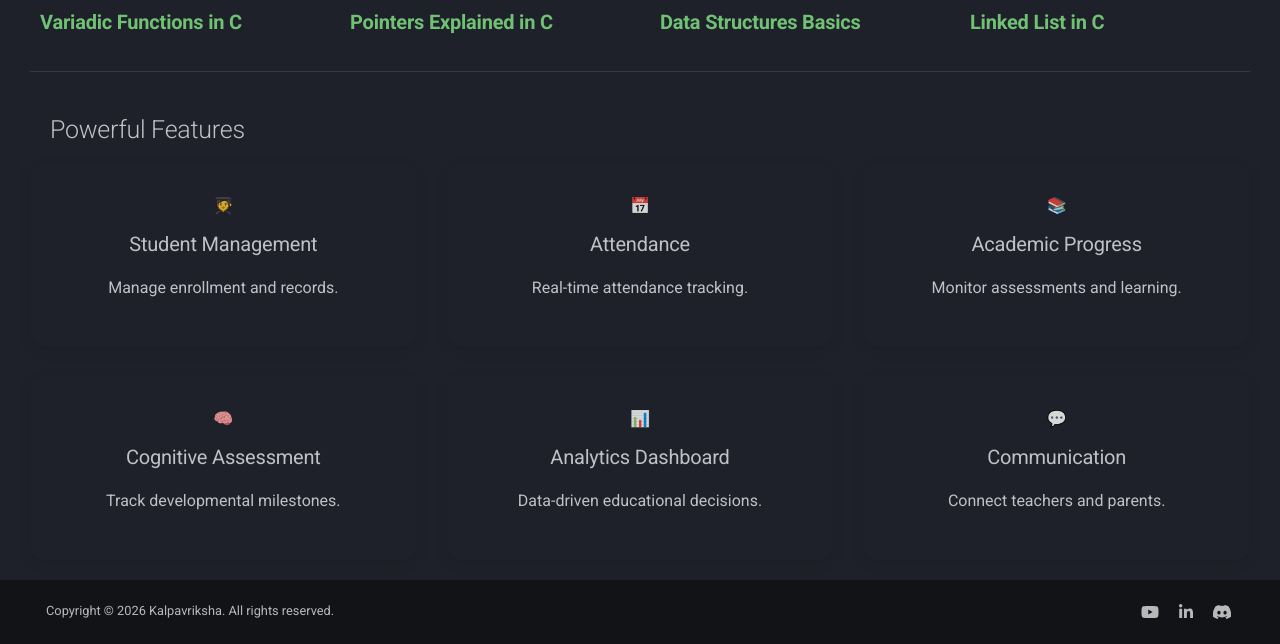
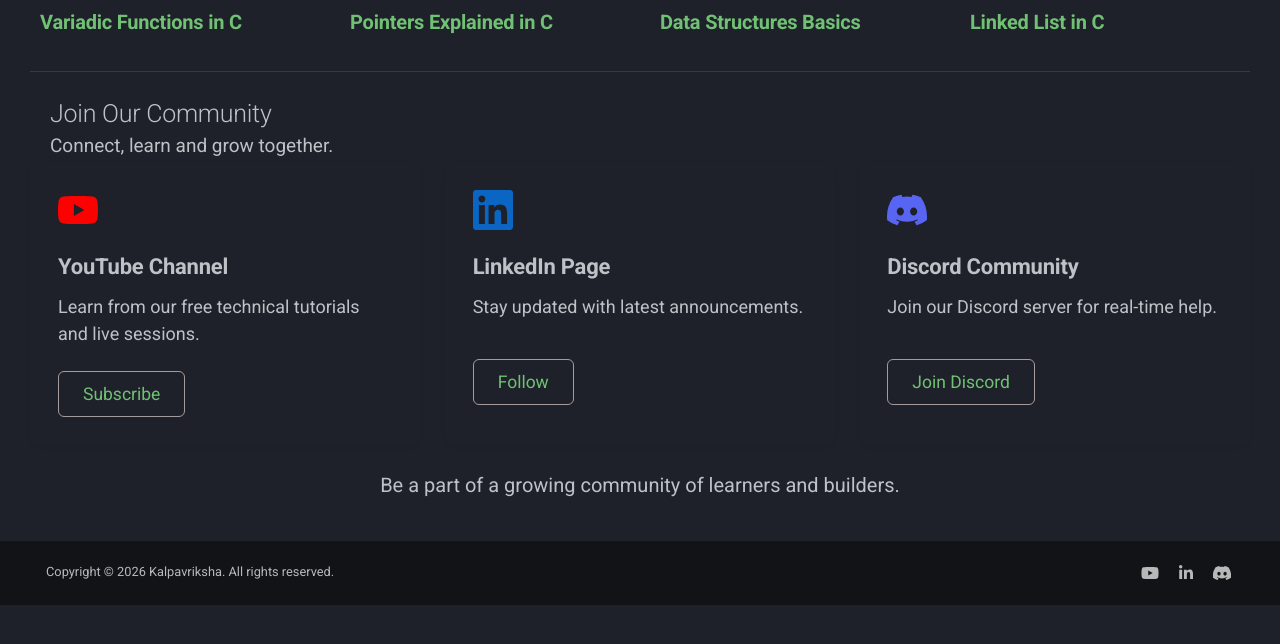
Before and after one commit to kalpavriksha-edu/portal, an MkDocs documentation site: the page built from docs/index.md, in a window 1280 px wide and 900 px high, scrolled down 961 px, cut to the strip 256-900 px from the top of the window. Built offline with MkDocs 1.6.1 and Material for MkDocs 9.7.7, drawn with Linux system fonts in a browser that asks for light colours; after the commit the page ends 1822 px from its top, so only the background shows below that.

Commit message:
Add community section with social media links and styling for enhanced engagement

```diff
--- /dev/null
+++ b/docs/assets/stylesheets/community.css
@@ -0,0 +1,143 @@
+/* Container & Base Styles */
+/* .community-section {
+    font-family: -apple-system, BlinkMacSystemFont, "Segoe UI", Roboto, sans-serif;
+    max-width: 1200px;
+    margin: 0 auto;
+    padding: 40px 20px;
+    background-color: #fcfdfd;
+} */
+
+/* Header Text */
+/* .community-header {
+    margin-bottom: 32px;
+} */
+
+.community-header h2 {
+
+    /* color: #111111; */
+    margin: 0;
+}
+
+.community-header p {
+    font-size: 0.95rem;
+    margin: 0;
+    padding-left: 1rem;
+}
+
+/* Balanced 3-Column Grid Layout */
+.community-grid {
+    display: grid;
+    grid-template-columns: repeat(3, 1fr);
+    gap: 24px;
+    margin-bottom: 1rem;
+}
+
+/* Card Container */
+.community-card {
+    border-radius: 12px;
+    padding: 28px;
+    box-shadow: 0 2px 8px rgba(0, 0, 0, 0.02);
+    display: flex;
+    flex-direction: column;
+    align-items: flex-start;
+    transition: transform 0.2s ease, box-shadow 0.2s ease;
+}
+
+.community-card:hover {
+    transform: translateY(-8px);
+    box-shadow: 0 4px 12px rgba(0, 0, 0, 0.05);
+}
+
+/* Vector SVG Icon Wrapper */
+.icon-wrapper {
+    width: 40px;
+    height: 40px;
+    margin-bottom: 20px;
+    display: flex;
+    align-items: center;
+    justify-content: center;
+}
+
+.icon-wrapper svg {
+    width: 100%;
+    height: 100%;
+}
+
+/* Authentic Brand Theme Coloring */
+.youtube-color {
+    fill: #FF0000;
+}
+
+.linkedin-color {
+    fill: #0A66C2;
+}
+
+.discord-color {
+    fill: #5865F2;
+}
+
+/* Typography */
+.community-card h3 {
+    font-size: 1.1rem;
+    font-weight: 600;
+    /* color: #111111; */
+    margin: 0 0 10px 0;
+}
+
+.community-card p {
+    font-size: 0.9rem;
+    /* color: #555555; */
+    line-height: 1.5;
+    margin: 0 0 24px 0;
+    min-height: 42px;
+    /* Keeps buttons cleanly unified uniform row */
+}
+
+/* Action Buttons styled like image_e84ba1.png */
+.community-btn {
+    display: inline-block;
+    padding: 8px 24px;
+    border: 1px solid #a49c9c;
+    border-radius: 6px;
+    /* background-color: #ffffff; */
+    color: #333333;
+    font-size: 0.875rem;
+    font-weight: 500;
+    text-decoration: none;
+    text-align: center;
+    transition: background-color 0.2s ease, border-color 0.2s ease;
+}
+
+.community-btn:hover {
+    background-color: #e2f4d6;
+    border-color: #cccccc;
+}
+
+/* Footer Signature text */
+.community-footer {
+    text-align: center;
+    margin-top: 24px;
+}
+
+.community-footer p {
+    font-size: 1rem;
+    font-weight: 500;
+    /* color: #2b3a4a; */
+}
+
+/* Responsiveness breakpoints */
+@media (max-width: 900px) {
+    .community-grid {
+        grid-template-columns: repeat(2, 1fr);
+    }
+}
+
+@media (max-width: 600px) {
+    .community-grid {
+        grid-template-columns: 1fr;
+    }
+
+    .community-card {
+        padding: 20px;
+    }
+}
--- a/docs/index.md
+++ b/docs/index.md
@@ -5,6 +5,7 @@ hide:
 
 extra_css:
   - assets/stylesheets/tutorials.css
+  - assets/stylesheets/community.css
 ---
 
 
@@ -94,39 +95,54 @@ extra_css:
   </div>
 </section>
 
----
-## Powerful Features
+----
 
-<div class="feature-grid">
-    <div class="feature">
-        🧑‍🎓
-        <h3>Student Management</h3>
-        <p>Manage enrollment and records.</p>
+<section class="community-section">
+  <div class="community-header">
+    <h2>Join Our Community</h2>
+    <p>Connect, learn and grow together.</p>
+  </div>
+
+  <div class="community-grid">
+    <!-- YouTube Card -->
+    <div class="community-card">
+      <div class="icon-wrapper youtube-color">
+        <!-- SVG Icon for YouTube -->
+        <svg xmlns="http://www.w3.org/2000/svg" viewBox="0 0 24 24" >
+          <path d="M23.498 6.186a3.016 3.016 0 0 0-2.122-2.136C19.505 3.545 12 3.545 12 3.545s-7.505 0-9.377.505A3.017 3.017 0 0 0 .502 6.186C0 8.07 0 12 0 12s0 3.93.502 5.814a3.016 3.016 0 0 0 2.122 2.136c1.871.505 9.376.505 9.376.505s7.505 0 9.377-.505a3.015 3.015 0 0 0 2.122-2.136C24 15.93 24 12 24 12s0-3.93-.502-5.814zM9.545 15.568V8.432L15.818 12l-6.273 3.568z"/>
+        </svg>
+      </div>
+      <h3>YouTube Channel</h3>
+      <p>Learn from our free technical tutorials and live sessions.</p>
+      <a href="https://www.youtube.com/@kalpavriksha_education" target="_blank" rel="noopener" class="community-btn">Subscribe</a>
     </div>
-    <div class="feature">
-        📅
-        <h3>Attendance</h3>
-        <p>Real-time attendance tracking.</p>
+    <!-- LinkedIn Card -->
+    <div class="community-card">
+      <div class="icon-wrapper linkedin-color">
+        <!-- SVG Icon for LinkedIn -->
+        <svg xmlns="http://www.w3.org/2000/svg" viewBox="0 0 24 24">
+          <path d="M20.447 20.452h-3.554v-5.569c0-1.328-.027-3.037-1.852-3.037-1.853 0-2.136 1.445-2.136 2.939v5.667H9.351V9h3.414v1.561h.046c.477-.9 1.637-1.85 3.37-1.85 3.601 0 4.267 2.37 4.267 5.455v6.286zM5.337 7.433c-1.144 0-2.063-.926-2.063-2.065 0-1.138.92-2.063 2.063-2.063 1.14 0 2.064.925 2.064 2.063 0 1.139-.925 2.065-2.064 2.065zm1.782 13.019H3.555V9h3.564v11.452zM22.225 0H1.771C.792 0 0 .774 0 1.729v20.542C0 23.227.792 24 1.771 24h20.451C23.2 24 24 23.227 24 22.271V1.729C24 .774 23.2 0 22.222 0h.003z"/>
+        </svg>
+      </div>
+      <h3>LinkedIn Page</h3>
+      <p>Stay updated with latest announcements.</p>
+      <a href="https://www.linkedin.com/company/kalpavriksha-education/" target="_blank" rel="noopener" class="community-btn">Follow</a>
     </div>
-    <div class="feature">
-        📚
-        <h3>Academic Progress</h3>
-        <p>Monitor assessments and learning.</p>
+    <!-- Discord Card -->
+    <div class="community-card">
+      <div class="icon-wrapper discord-color">
+        <!-- SVG Icon for Discord -->
+        <svg xmlns="http://www.w3.org/2000/svg" viewBox="0 0 24 24">
+          <path d="M20.317 4.37a19.791 19.791 0 0 0-4.885-1.515.074.074 0 0 0-.079.037c-.21.375-.444.864-.608 1.25a18.27 18.27 0 0 0-5.487 0 12.64 12.64 0 0 0-.617-1.25.077.077 0 0 0-.079-.037A19.736 19.736 0 0 0 3.677 4.37a.07.07 0 0 0-.032.027C.533 9.046-.32 13.58.099 18.057a.082.082 0 0 0 .031.057 19.9 19.9 0 0 0 5.993 3.03.078.078 0 0 0 .084-.028c.462-.63.874-1.295 1.226-1.994.021-.041.001-.09-.041-.106a13.094 13.094 0 0 1-1.873-.894.077.077 0 0 1-.008-.128c.126-.093.252-.19.372-.287a.075.075 0 0 1 .077-.011c3.92 1.793 8.18 1.793 12.061 0a.073.073 0 0 1 .078.009c.12.099.246.195.373.289a.075.075 0 0 1-.006.127 12.298 12.298 0 0 1-1.873.894.077.077 0 0 0-.041.107c.36.698.772 1.362 1.225 1.993a.076.076 0 0 0 .084.028 19.839 19.839 0 0 0 6.002-3.03.077.077 0 0 0 .032-.054c.5-5.177-.838-9.674-3.549-13.66a.061.061 0 0 0-.031-.03zM8.02 15.33c-1.183 0-2.157-1.085-2.157-2.419 0-1.333.956-2.419 2.156-2.419 1.21 0 2.176 1.096 2.157 2.42 0 1.333-.956 2.418-2.156 2.418zm7.975 0c-1.183 0-2.157-1.085-2.157-2.419 0-1.333.955-2.419 2.156-2.419 1.21 0 2.176 1.096 2.157 2.42 0 1.333-.946 2.418-2.156 2.418z"/>
+        </svg>
+      </div>
+      <h3>Discord Community</h3>
+      <p>Join our Discord server for real-time help.</p>
+      <a href="https://discord.gg/UuQPmGAf5" target="_blank" rel="noopener" class="community-btn">Join Discord</a>
     </div>
-    <div class="feature">
-        🧠
-        <h3>Cognitive Assessment</h3>
-        <p>Track developmental milestones.</p>
-    </div>
-    <div class="feature">
-        📊
-        <h3>Analytics Dashboard</h3>
-        <p>Data-driven educational decisions.</p>
-    </div>
-    <div class="feature">
-        💬
-        <h3>Communication</h3>
-        <p>Connect teachers and parents.</p>
-    </div>
-</div>
-</div>
+  </div>
+
+  <div class="community-footer">
+    <p>Be a part of a growing community of learners and builders.</p>
+  </div>
+</section>
```
Also changed, not shown: docs/assets/images/anjali_burman.jpeg (added), docs/assets/images/arpit_jain.png (added), docs/assets/images/gulshan_sharma.jpeg (added), docs/assets/images/himanshu_dorbi.jpeg (added), docs/assets/images/khushi_garg.jpeg (added).
